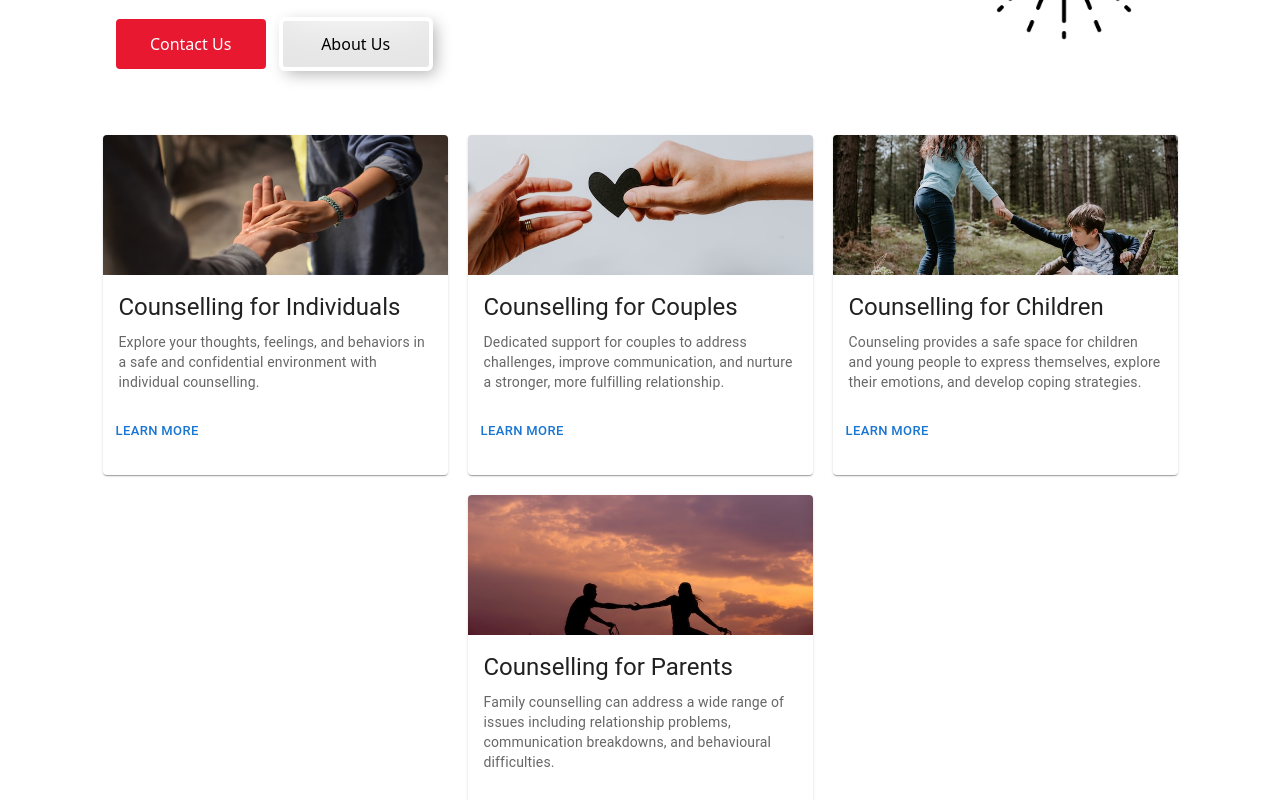
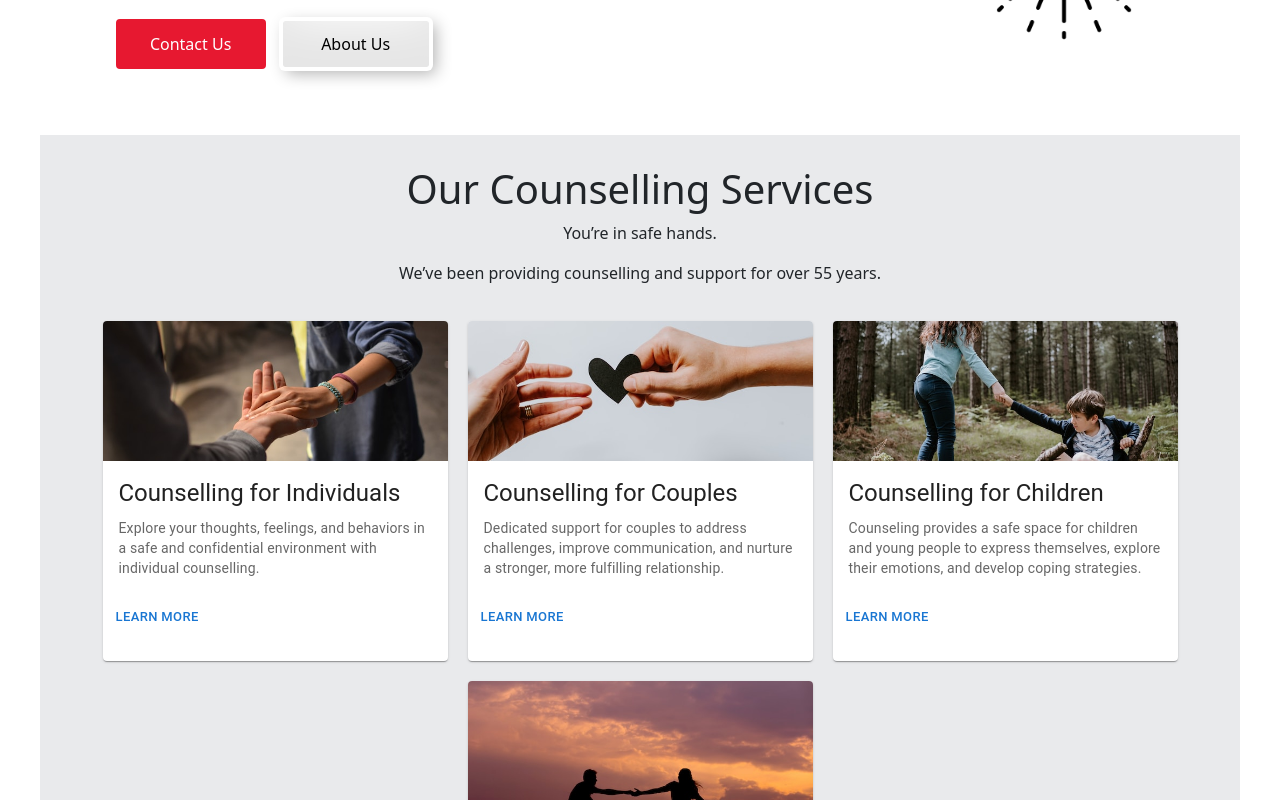
Before and after one commit to gines18/The_Spark, a React (Vite) app: page / in a window 1280 px wide. Shown: the part 1000-1800 px from the top of the page. Built offline with nearby package versions, Linux system fonts and the light colour scheme.

Commit message:
change Service component background and margin

```diff
--- a/src/components/Services.css
+++ b/src/components/Services.css
@@ -1,8 +1,22 @@
+#services_container_header{
+    display: flex;
+    justify-content: center;
+    flex-direction: column;
+    align-items: center;
+    background-color: #E9EAEC;
+    margin-left: 40px;
+    margin-right: 40px;
+    padding-top: 30px;
+}
 #services_container{
     display: flex;
     justify-content: center;
     align-items: center;
     gap: 20px;
-    margin: 40px;
+    margin-left: 40px;
+    margin-right: 40px;
     flex-wrap: wrap;
+    background-color: #E9EAEC;
+    margin-bottom: 40px;
+    padding: 20px;
 }
--- a/src/components/Services.jsx
+++ b/src/components/Services.jsx
@@ -36,6 +36,11 @@ let data = [
 function Services() {
   return (
     <>
+    <div id="services_container_header">
+      <h1>Our Counselling Services</h1>
+      <p>You’re in safe hands.</p>
+      <p>We’ve been providing counselling and support for over 55 years.</p>
+    </div>
       <div id="services_container">
         {data.map((item) => (
           <Card sx={{ maxWidth: 345, minHeight: 340 }} >
```
